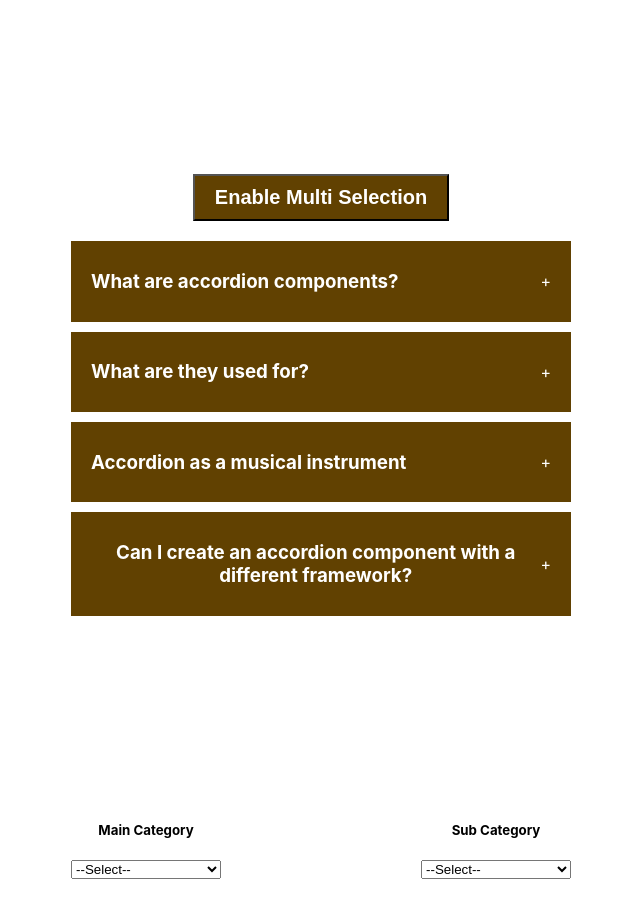
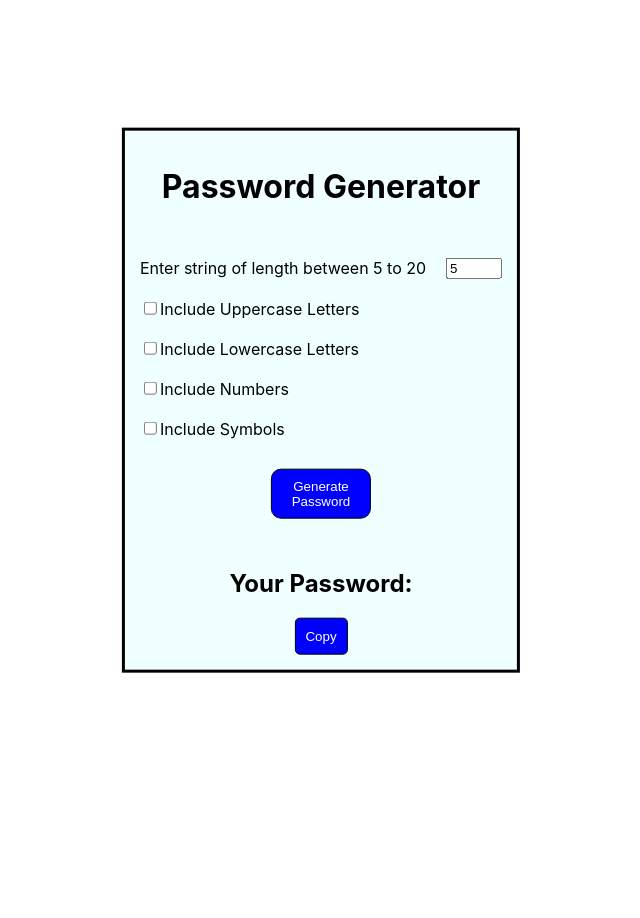
Before and after one commit to sivaramanand/React-Daily-Practice, a React (Create React App) app in the folder react-daily-problems/: page / in a window 1280 px wide. Shown: the top 918 px of the page, without its empty margins (319-959 px from the left). After the commit the page ends 800 px from the top, so only its background shows below. Built offline with nearby package versions, Linux system fonts and the light colour scheme.

Commit message:
3 password generator

```diff
--- a/react-daily-problems/package.json
+++ b/react-daily-problems/package.json
@@ -9,6 +9,7 @@
     "react": "^18.2.0",
     "react-dom": "^18.2.0",
     "react-scripts": "5.0.1",
+    "react-toastify": "^10.0.5",
     "web-vitals": "^2.1.4"
   },
   "scripts": {
--- a/react-daily-problems/src/App.js
+++ b/react-daily-problems/src/App.js
@@ -1,12 +1,13 @@
 import logo from "./logo.svg";
 import "./App.css";
 import Accordian from "./Components/1.Accordian/lndex";
+import PasswordGeneratoe from "./Components/2.Password Generator";
 import ConditionalDropDowns from "./Components/3.Conditional Dropdowns";
 function App() {
   return (
     <div className="App">
-      <Accordian />
-      <ConditionalDropDowns />
+
+      <PasswordGeneratoe/>
     </div>
   );
 }
--- /dev/null
+++ b/react-daily-problems/src/Components/2.Password Generator/Style.css
@@ -0,0 +1,48 @@
+.container{
+    position: absolute;
+    top: 50%;
+    left: 50%;
+    transform: translate(-50%, -50%);
+    border: 3px solid black;
+    padding: 15px;
+    display: flex;
+    flex-direction: column;
+    gap: 30px;
+    background-color: azure;
+}
+.options{
+    display: flex;
+    flex-direction: column;
+    align-items: flex-start;
+    gap: 20px;
+}
+.generate{
+    height: 50px;
+    width: 100px;
+    align-content: center;
+    border:1px solid black;
+    border-radius: 10px ;
+    background-color: blue;
+    color: white;
+    cursor: pointer;
+}
+.length{
+    display: flex;
+    flex-direction: row;
+    align-items: flex-start;
+    gap: 20px;
+}
+.finalresult{
+    display: flex;
+    flex-direction: row;
+    justify-content: space-around;
+    gap:30px;
+}
+.copy{
+    padding: 10px;
+    border:1px solid black;
+    border-radius: 5px ;
+    background-color: blue;
+    color: white;
+    cursor: pointer;
+}
--- /dev/null
+++ b/react-daily-problems/src/Components/2.Password Generator/index.js
@@ -0,0 +1,163 @@
+import React from "react";
+import "./Style.css";
+import { useState } from "react";
+import { ToastContainer, toast } from "react-toastify";
+import "react-toastify/dist/ReactToastify.css";
+
+const PasswordGeneratoe = () => {
+  const [password, setPassword] = useState("");
+  const [length, setLength] = useState(5);
+  const [uppercase, setUppercase] = useState(false);
+  const [lowercase, setLowercase] = useState(false);
+  const [numbers, setNumbers] = useState(false);
+  const [symbols, setSymbols] = useState(false);
+
+  const setLengthOfPassword = (e) => {
+    setLength(e.target.value);
+    console.log(length);
+  };
+
+  const handleUppercaseChange = (e) => {
+    setUppercase(e.target.checked);
+  };
+
+  const handleLowercaseChange = (e) => {
+    setLowercase(e.target.checked);
+  };
+
+  const handleSymbolcaseChange = (e) => {
+    setSymbols(e.target.checked);
+  };
+
+  const handleNumbercaseChange = (e) => {
+    setNumbers(e.target.checked);
+  };
+  let genPassword = "";
+  let Uppercaseset = "ABCDEFGHIJKLMONPQRSTUVWXYZ";
+  let Lowercaseset = "abcdefghijklmnopqrstuvwxyz";
+  let Numbersset = "0123456789";
+  let Symbolsset = "!@#$%^&*()_+=-";
+  let newpassword = "";
+
+  const generatePassword = () => {
+    if (
+      uppercase == false &&
+      lowercase == false &&
+      numbers == false &&
+      symbols == false
+    ) {
+      toast.error("Please select at least one character type");
+      return;
+    }
+
+    if (uppercase === true) {
+      genPassword += Uppercaseset;
+    }
+    if (lowercase === true) {
+      genPassword += Lowercaseset;
+    }
+    if (numbers === true) {
+      genPassword += Numbersset;
+    }
+    if (symbols === true) {
+      genPassword += Symbolsset;
+    }
+    console.log(genPassword);
+
+    if (genPassword.length === 0) {
+      toast.error("Please select at least one character type");
+      return;
+    }
+    for (let i = 0; i < length; i++) {
+      let randNumber = Math.floor(Math.random() * genPassword.length);
+      console.log(randNumber);
+      newpassword = newpassword + genPassword[randNumber];
+    }
+    newpassword = newpassword.slice(0, length);
+    setPassword(newpassword);
+    newpassword = "";
+    console.log(password);
+    toast.success("Password Generated");
+
+  };
+
+  const copyPassword = () => {
+    if (password.length === 0) {
+      toast.error("Please generate a password first");
+    } else {
+      navigator.clipboard.writeText(password);
+      toast.success("Password copied to clipboard");
+    }
+  };
+
+  return (
+    <>
+      <ToastContainer />
+
+      <div class="container">
+        <h1>Password Generator</h1>
+        <div class="options">
+          <label className="length">
+            Enter string of length between 5 to 20
+            <input
+              type="number"
+              value={length}
+              min={5}
+              max={20}
+              id="length"
+              onChange={setLengthOfPassword}
+            />
+          </label>
+          <label>
+            <input
+              type="checkbox"
+              id="uppercase"
+              onChange={handleUppercaseChange}
+            />
+            Include Uppercase Letters
+          </label>
+          <label>
+            <input
+              type="checkbox"
+              id="lowercase"
+              onChange={handleLowercaseChange}
+            />
+            Include Lowercase Letters
+          </label>
+          <label>
+            <input
+              type="checkbox"
+              id="numbers"
+              onChange={handleNumbercaseChange}
+            />
+            Include Numbers
+          </label>
+          <label>
+            <input
+              type="checkbox"
+              id="symbols"
+              onChange={handleSymbolcaseChange}
+            />
+            Include Symbols
+          </label>
+        </div>
+        <div>
+          <button class="generate" onClick={generatePassword}>
+            Generate Password
+          </button>
+        </div>
+        <div class="result">
+          <h2>Your Password:</h2>
+          <div className="finalresult">
+            {password}
+            <button onClick={copyPassword} class="copy">
+              Copy
+            </button>
+          </div>
+        </div>
+      </div>
+    </>
+  );
+};
+
+export default PasswordGeneratoe;
--- a/react-daily-problems/src/Components/3.Conditional Dropdowns/index.js
+++ b/react-daily-problems/src/Components/3.Conditional Dropdowns/index.js
@@ -4,6 +4,7 @@ const ConditionalDropdown = () => {
     const[firstSelection,setFirstSelection]=useState("")
     const [secondSelection,setSecondSelection]=useState([])
   const data = {
+    Select:["--select--"],
     Coffee: ["Espresso", "Cappuccino", "Iced coffee", "Americano"],
     Tea: ["Charcoal Tea", "Ginger tea", "Green tea", "Black tea"],
     Wine: ["Red wine", "Rosé", "Cabernet Sauvignon", "Merlot"],
@@ -22,7 +23,6 @@ const ConditionalDropdown = () => {
         <div className="FirstSelectFlex">
           <h5>Main Category</h5>
           <select value={firstSelection} onChange={handleFirstChange} className="FirstSelect">
-            <option value="">--Select--</option>
             {Object.keys(data).map((key) => (
               <option key={key} value={key}>{key}</option>
             ))}
@@ -31,7 +31,6 @@ const ConditionalDropdown = () => {
         <div className="SecondSelectFlex">
           <h5>Sub Category</h5>
           <select className="SecondSelect">
-            <option value="">--Select--</option>
             {secondSelection.map((item) => (
               <option key={item} value={item}>{item}</option>
             ))}
```
Also changed, not shown: 1 other file (tests, documents, lock files or other folders).
